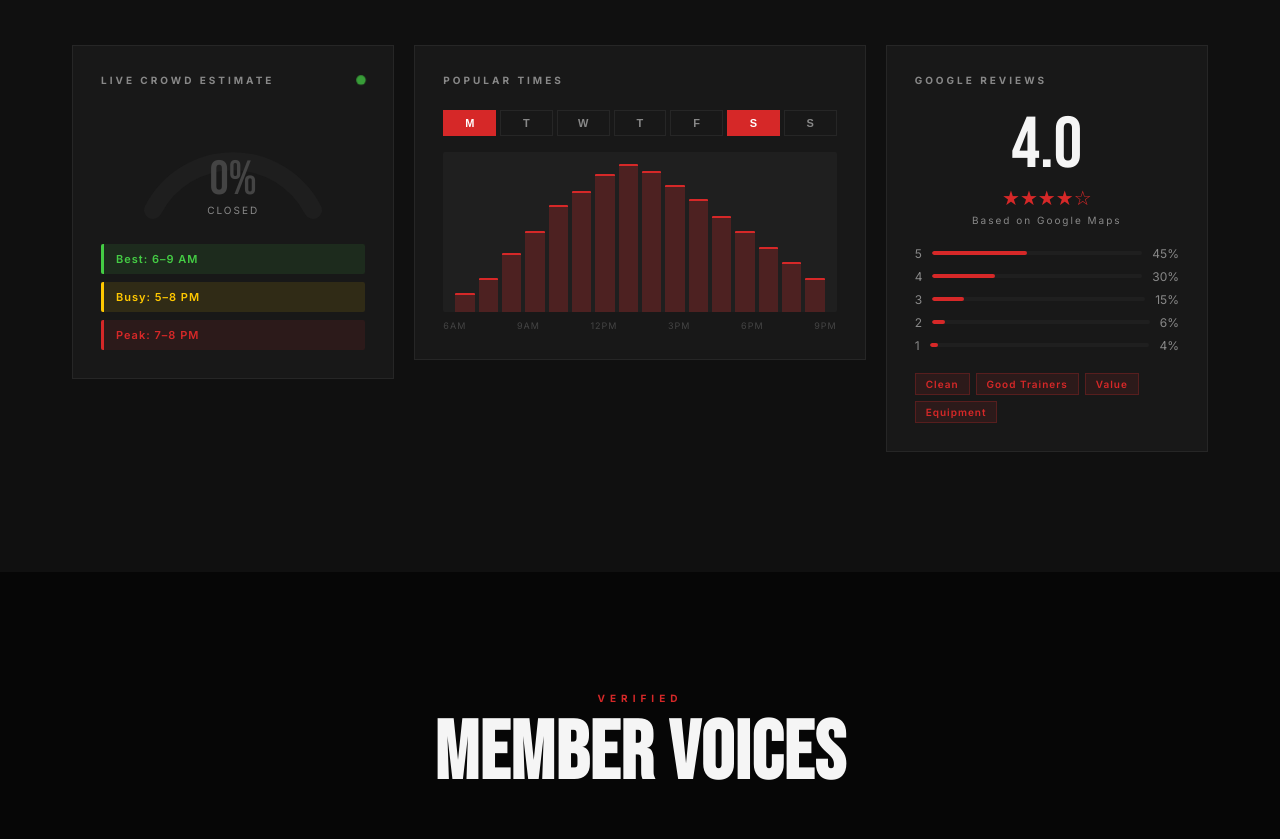
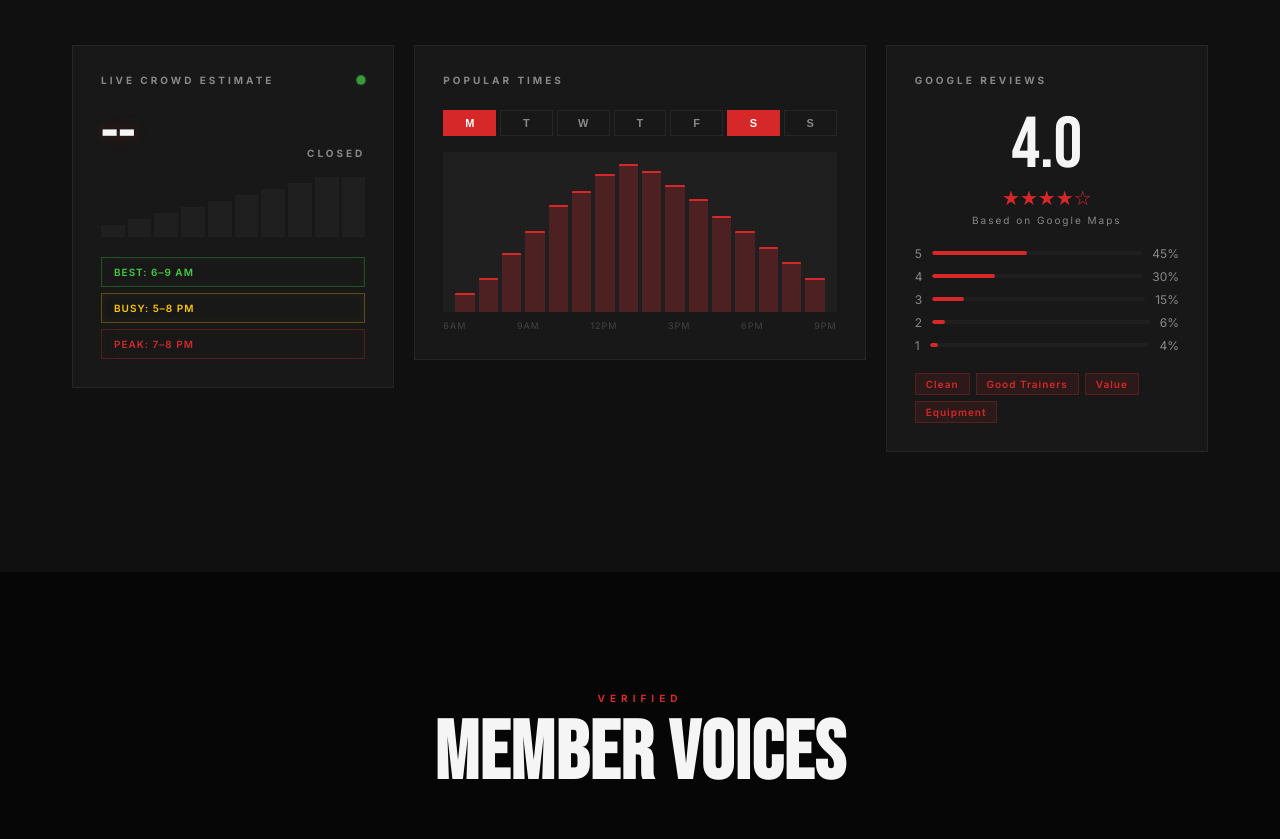
Before and after one commit to MevrickNeal/RDDL, a plain HTML site: page index.html in a window 1280 px wide. Shown: the part 6139-6978 px from the top of the page. Drawn offline with nearby package versions, Linux system fonts and the light colour scheme; a web font is replaced by a local one.

Commit message:
feat: redesign live crowd meter into premium cyber HUD

```diff
--- a/index.html
+++ b/index.html
@@ -148,16 +148,25 @@
           <span class="dc-live-dot"></span>
         </div>
         <div class="crowd-meter-wrap">
-          <div class="crowd-arc-container">
-            <svg viewBox="0 0 200 110" class="crowd-arc-svg">
-              <path d="M20,100 A90,90 0 0,1 180,100" fill="none" stroke="#1e1e1e" stroke-width="18" stroke-linecap="round"/>
-              <path id="crowd-arc-fill" d="M20,100 A90,90 0 0,1 180,100" fill="none" stroke="#D62828" stroke-width="18" stroke-linecap="round"
-                stroke-dasharray="282.74" stroke-dashoffset="282.74"/>
-            </svg>
-            <div class="crowd-center">
-              <span id="crowd-pct">--</span>
-              <span class="crowd-sub" id="crowd-label">Loading...</span>
+          <div style="display:flex; justify-content:space-between; align-items:flex-end;">
+            <div>
+              <span id="crowd-pct" class="cyber-value">--</span>
             </div>
+            <div style="text-align:right;">
+              <span class="cyber-label" id="crowd-label">Loading...</span>
+            </div>
+          </div>
+          <div class="cyber-meter" id="cyber-meter">
+            <div class="cyber-bar" style="height:20%"></div>
+            <div class="cyber-bar" style="height:30%"></div>
+            <div class="cyber-bar" style="height:40%"></div>
+            <div class="cyber-bar" style="height:50%"></div>
+            <div class="cyber-bar" style="height:60%"></div>
+            <div class="cyber-bar" style="height:70%"></div>
+            <div class="cyber-bar" style="height:80%"></div>
+            <div class="cyber-bar" style="height:90%"></div>
+            <div class="cyber-bar" style="height:100%"></div>
+            <div class="cyber-bar" style="height:100%"></div>
           </div>
         </div>
         <div class="crowd-tags">
--- a/script.js
+++ b/script.js
@@ -191,15 +191,25 @@ function updateCrowdMeter() {
   const { pct, label, color } = getCurrentCrowd();
   const pctEl = document.getElementById('crowd-pct');
   const lblEl = document.getElementById('crowd-label');
-  const arc = document.getElementById('crowd-arc-fill');
   if (!pctEl) return;
-  pctEl.textContent = pct + '%';
-  lblEl.textContent = label;
-  pctEl.style.color = color;
-  // Arc: total length ~282.74, offset from 282.74 down to (1 - pct/100)*282.74
-  const offset = 282.74 - (pct / 100) * 282.74;
-  arc.style.strokeDashoffset = offset;
-  arc.style.stroke = color;
+
+  if (pct === 0) {
+    pctEl.textContent = '--';
+    lblEl.textContent = 'Closed';
+    lblEl.style.color = 'var(--gray)';
+  } else {
+    pctEl.textContent = pct + '%';
+    lblEl.textContent = label;
+    lblEl.style.color = 'var(--red)';
+  }
+
+  // Fill Cyber Bars
+  const bars = document.querySelectorAll('.cyber-bar');
+  const activeCount = Math.ceil(pct / 10);
+  bars.forEach((bar, index) => {
+    if (index < activeCount) bar.classList.add('active');
+    else bar.classList.remove('active');
+  });
 }
 updateCrowdMeter();
 setInterval(updateCrowdMeter, 60000);
--- a/style.css
+++ b/style.css
@@ -207,18 +207,19 @@ ul{list-style:none}
 .dc-live-dot{width:8px;height:8px;border-radius:50%;background:#44cc44;animation:pulse 1.5s infinite}
 @keyframes pulse{0%,100%{opacity:1;transform:scale(1)} 50%{opacity:.6;transform:scale(1.3)}}
 
-/* Crowd meter arc */
-.crowd-meter-wrap{display:flex;justify-content:center;margin-bottom:20px}
-.crowd-arc-container{position:relative;width:200px}
-.crowd-arc-svg{width:200px;height:110px}
-.crowd-center{position:absolute;bottom:0;left:0;right:0;text-align:center;padding-bottom:8px}
-#crowd-pct{font-family:var(--ff-display);font-size:48px;line-height:1;color:var(--white);display:block}
-.crowd-sub{font-size:10px;letter-spacing:2px;text-transform:uppercase;color:var(--gray);display:block}
-.crowd-tags{display:flex;flex-direction:column;gap:8px}
-.ctag{font-size:11px;font-weight:600;letter-spacing:1px;padding:8px 12px;border-radius:2px}
-.ctag.green{background:rgba(68,204,68,0.1);color:#44cc44;border-left:3px solid #44cc44}
-.ctag.yellow{background:rgba(255,200,0,0.1);color:#ffc800;border-left:3px solid #ffc800}
-.ctag.red{background:rgba(214,40,40,0.1);color:var(--red);border-left:3px solid var(--red)}
+/* Cyber Crowd Meter */
+.crowd-meter-wrap{margin-bottom:20px}
+.cyber-value { font-family:var(--ff-display); font-size:64px; color:var(--white); line-height:0.8; text-shadow:0 0 15px rgba(214,40,40,0.3); }
+.cyber-label { font-size:10px; font-weight:700; letter-spacing:3px; text-transform:uppercase; color:var(--red); }
+.cyber-meter { display:flex; gap:3px; height:60px; align-items:flex-end; margin-top:16px; }
+.cyber-bar { flex:1; background:var(--s3); transition:all .5s cubic-bezier(.22,1,.36,1); border-top:2px solid transparent; }
+.cyber-bar.active { background:rgba(214,40,40,0.15); border-top:2px solid var(--red); box-shadow:0 -5px 15px rgba(214,40,40,0.15); }
+
+.crowd-tags{display:flex;flex-direction:column;gap:6px}
+.ctag{font-size:10px;font-weight:600;letter-spacing:1px;padding:8px 12px;border:1px solid var(--border);background:transparent;text-transform:uppercase}
+.ctag.green{color:#44cc44; border-color:rgba(68,204,68,0.3); box-shadow:inset 0 0 10px rgba(68,204,68,0.05);}
+.ctag.yellow{color:#ffc800; border-color:rgba(255,200,0,0.3); box-shadow:inset 0 0 10px rgba(255,200,0,0.05);}
+.ctag.red{color:var(--red); border-color:rgba(214,40,40,0.3); box-shadow:inset 0 0 10px rgba(214,40,40,0.05);}
 
 /* Pop chart */
 .pop-day-row{display:flex;gap:4px;margin-bottom:16px}
```
